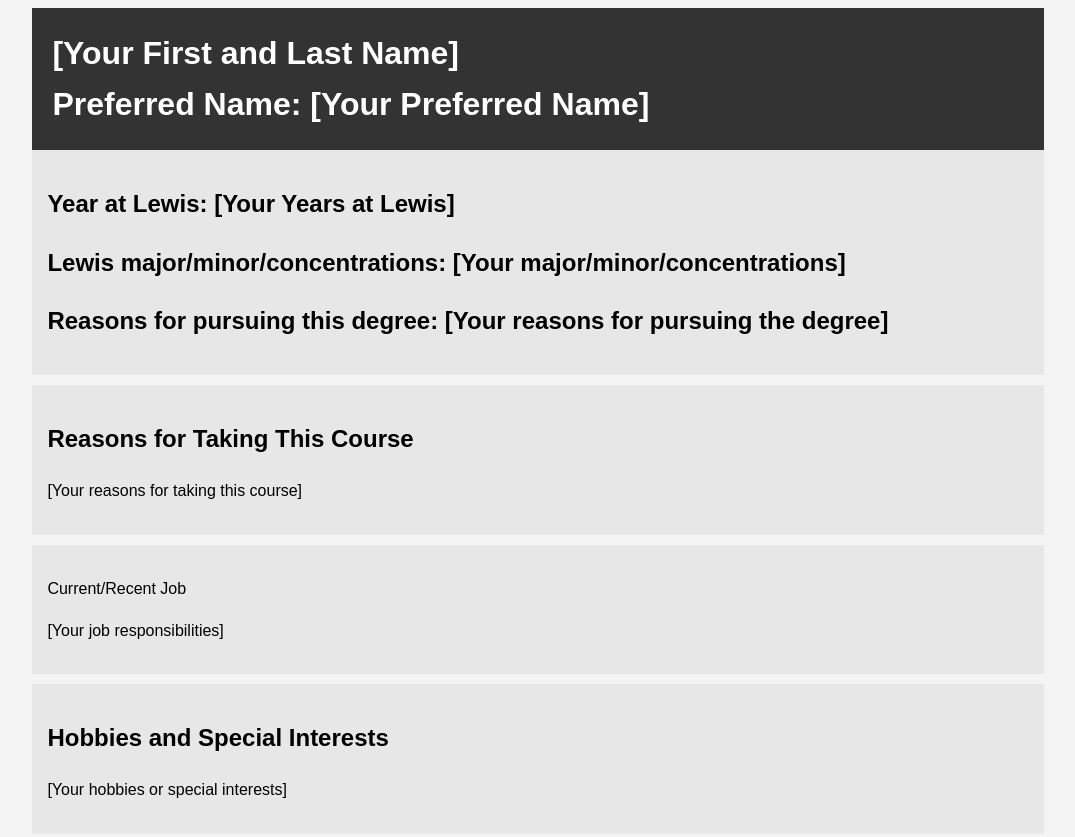
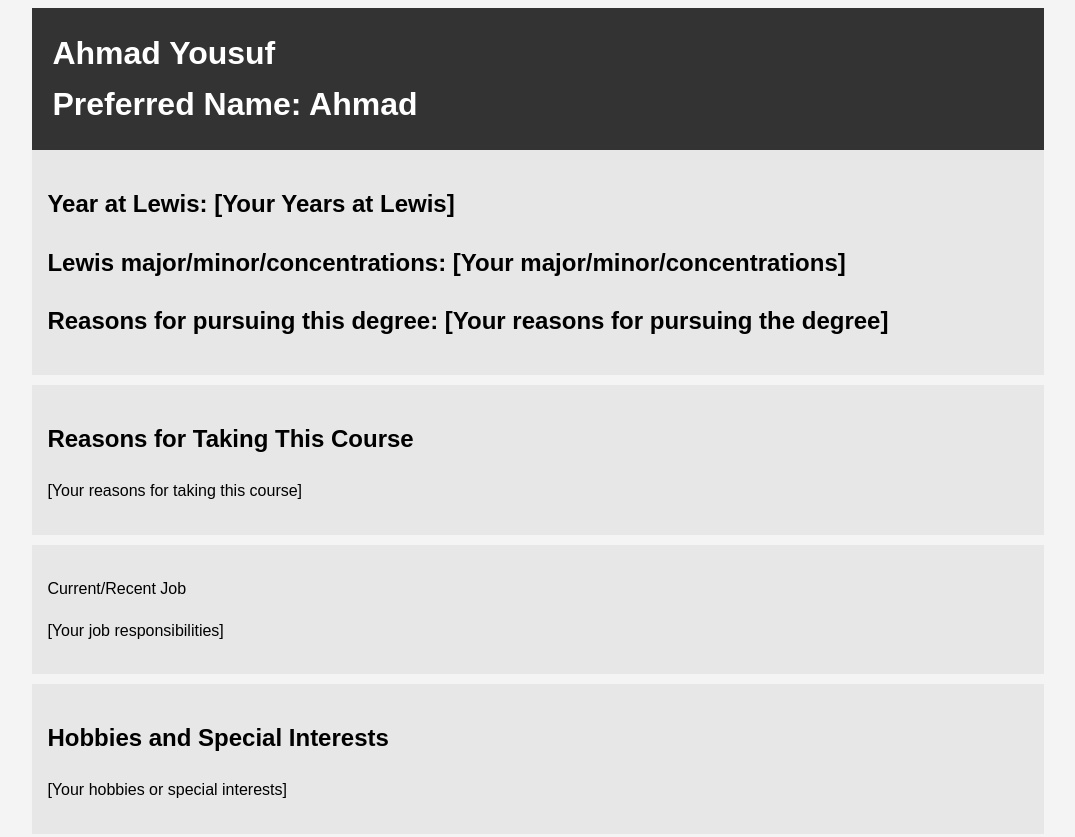
Before and after one commit to ahmadyousuf03/getting-2-know-each-other, a plain HTML site: page index.html in a window 1280 px wide. Shown: the top 837 px of the page, without its empty margins (102-1177 px from the left). Drawn offline with Linux system fonts and the light colour scheme.

Commit message:
Update index.html

```diff
--- a/index.html
+++ b/index.html
@@ -31,8 +31,8 @@
 <body>
     <div class="container">
         <header class="main-info">
-            <h1>[Your First and Last Name]</h1>
-            <h1>Preferred Name: [Your Preferred Name]</h1>
+            <h1>Ahmad Yousuf</h1>
+            <h1>Preferred Name: Ahmad</h1>
         </header>
 
         <section class="lewis">
```
